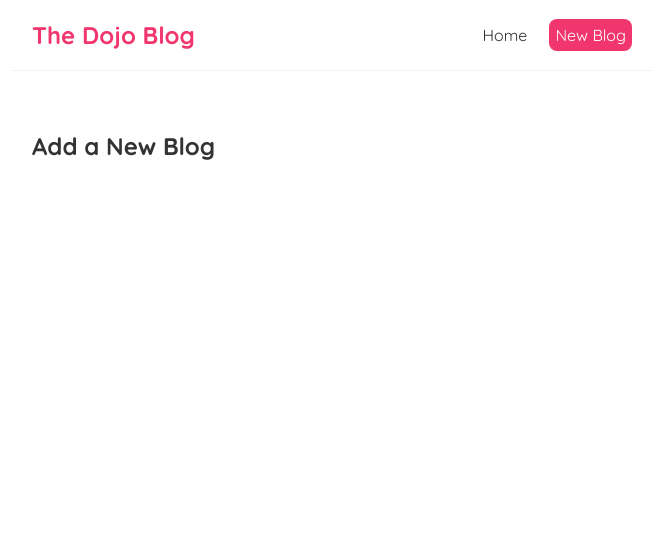
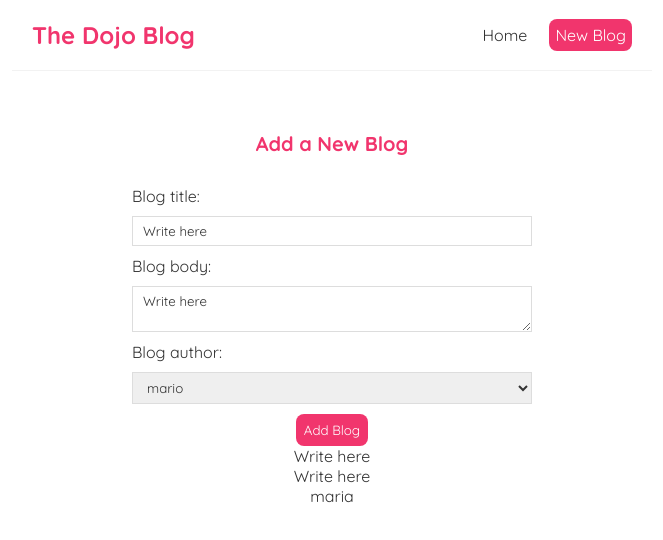
Before and after one commit to Nadia-Hamid/meu-primeiro-reactapp, a React (Create React App) app: page /create in a window 1280 px wide. Shown: the top 540 px of the page, without its empty margins (308-971 px from the left). Built offline with nearby package versions, Linux system fonts and the light colour scheme; the HTML template or start-up script is replaced by a standard one.

Commit message:
Controlled Inputs(forms)

```diff
--- a/src/Create.js
+++ b/src/Create.js
@@ -1,7 +1,39 @@
+import { useState } from "react";
+
 const Create = () => {
+  const [title, setTitle] = useState("Write here");
+  const [body, setBody] = useState("Write here");
+  const [author, setAuthor] = useState("maria");
+
   return (
     <div className="create">
       <h2>Add a New Blog</h2>
+      <form>
+        <label>Blog title:</label>
+        <input
+          type="text"
+          required
+          value={title}
+          onChange={(e) => setTitle(e.target.value)}
+        />
+        <label>Blog body:</label>
+        <textarea
+          required
+          value={body}
+          onChange={(e) => setBody(e.target.value)}
+        ></textarea>
+        <label>Blog author:</label>
+        <select
+        value={author}
+        onChange={(e) => setAuthor(e.target.value)}>
+          <option value="mario">mario</option>
+          <option value="yoshi">yoshi</option>
+        </select>
+        <button>Add Blog</button>
+        <p>{title}</p>
+        <p>{body}</p>
+        <p>{author}</p>
+      </form>
     </div>
   );
 };
--- a/src/index.css
+++ b/src/index.css
@@ -67,6 +67,43 @@
   color: #f1356d;
   margin-bottom: 10px;
 }
+
 .blog-details div {
   margin: 20px 0;
 }
+
+/* create new blog form */
+.create {
+  max-width: 400px;
+  margin: 0 auto;
+  text-align: center;
+}
+
+.create label {
+  text-align: left;
+  display: block;
+}
+
+.create h2 {
+  font-size: 20px;
+  color: #f1356d;
+  margin-bottom: 30px;
+}
+
+.create input, .create textarea, .create select {
+  width: 100%;
+  padding: 6px 10px;
+  margin: 10px 0;
+  border: 1px solid #ddd;
+  box-sizing: border-box;
+  display: block;
+}
+
+.create button {
+  background: #f1356d;
+  color: #fff;
+  border: 0;
+  padding: 8px;
+  border-radius: 8px;
+  cursor: pointer;
+}
```
